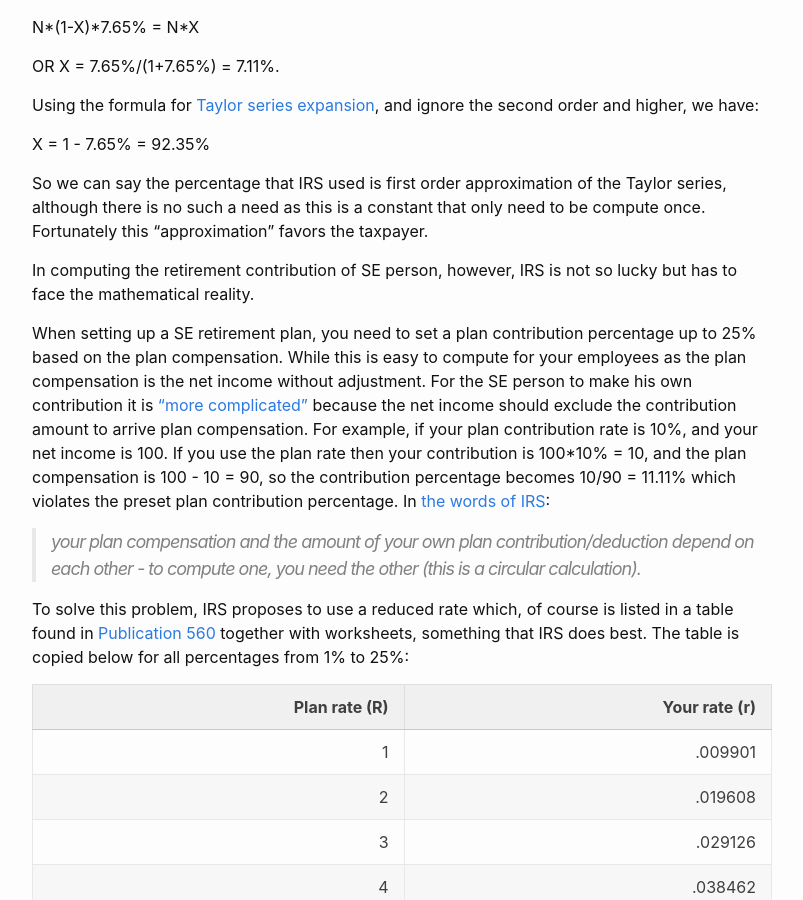
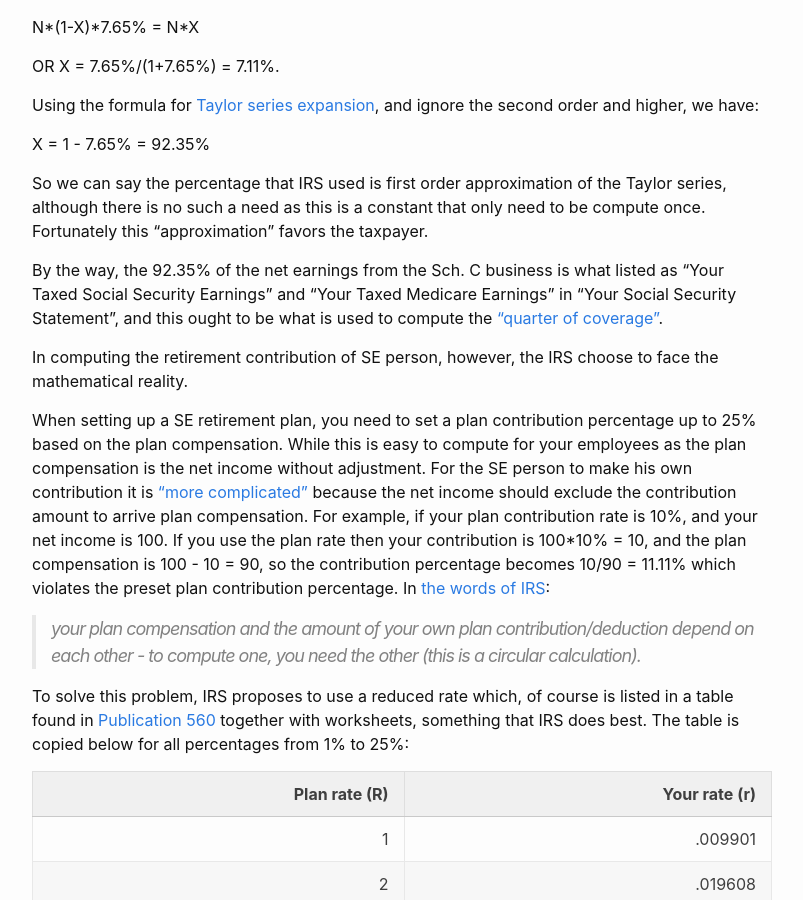
Before and after one commit to michaelxwang/michaelxwang.github.io, a Jekyll site: the page built from _posts/2017-09-10-math-in-tax-se-tax.md, in a window 1280 px wide and 900 px high, scrolled down 1290 px. Shown: the whole window, without its empty margins (238-1041 px from the left). Built offline with Jekyll 4.4.1, drawn with Linux system fonts in a browser that asks for light colours.

Commit message:
quarter of coverage

```diff
--- a/_posts/2017-09-10-math-in-tax-se-tax.md
+++ b/_posts/2017-09-10-math-in-tax-se-tax.md
@@ -72,8 +72,13 @@ the Taylor series, although there is no such a need as this is a constant
 that only need to be compute once. Fortunately this "approximation"
 favors the taxpayer.
 
-In computing the retirement contribution of SE person, however, IRS is
-not so lucky but has to face the mathematical reality.
+By the way, the 92.35% of the net earnings from the Sch. C business is what
+listed as "Your Taxed Social Security Earnings" and "Your Taxed Medicare Earnings"
+in "Your Social Security Statement", and this ought to be what is used to compute
+the ["quarter of coverage"](https://www.ssa.gov/OACT/COLA/QC.html).
+
+In computing the retirement contribution of SE person, however, the IRS
+choose to face the mathematical reality.
 
 When setting up a SE retirement plan, you need to set a plan contribution
 percentage up to 25% based on the plan compensation. While this is easy
```
